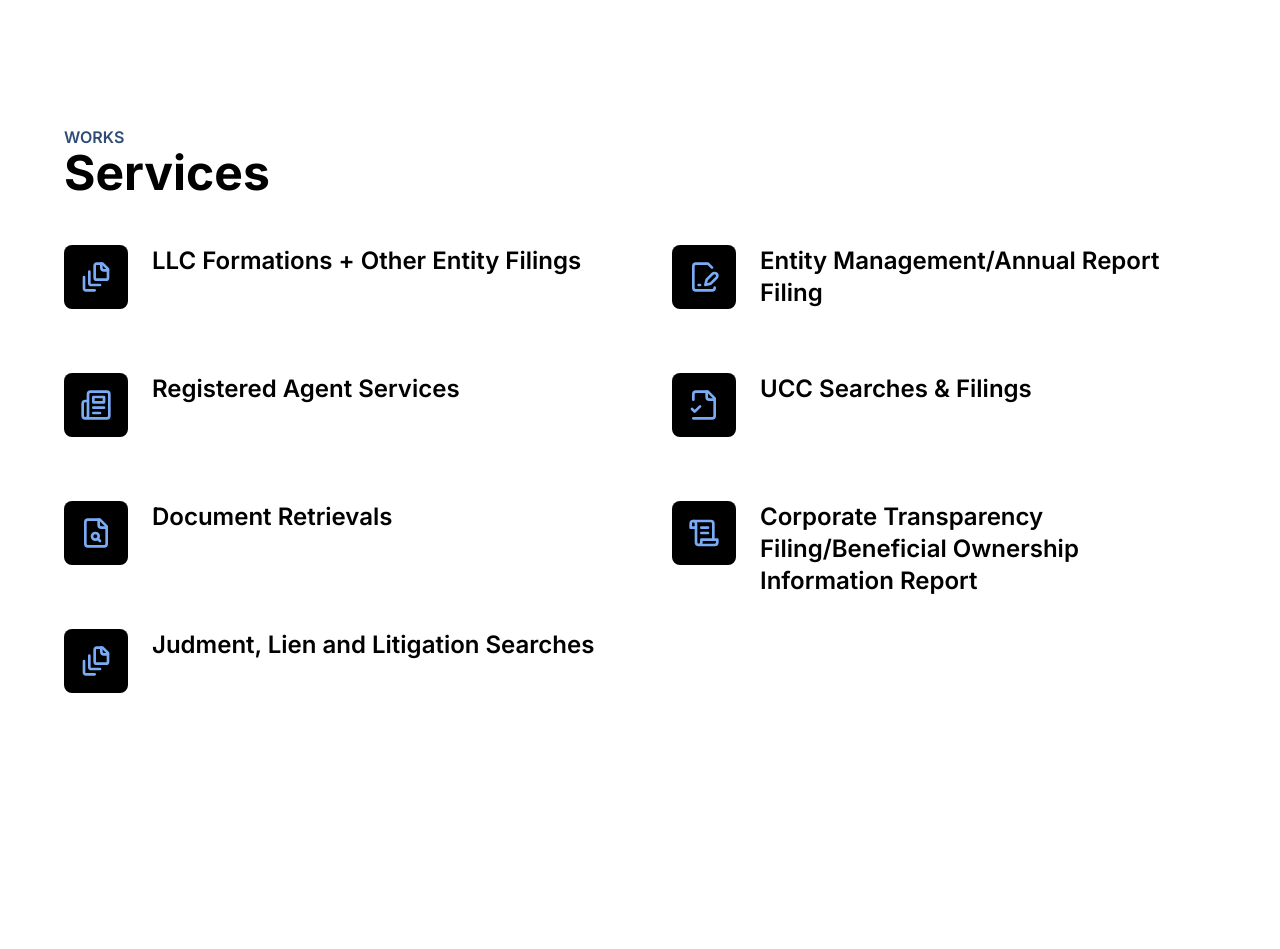
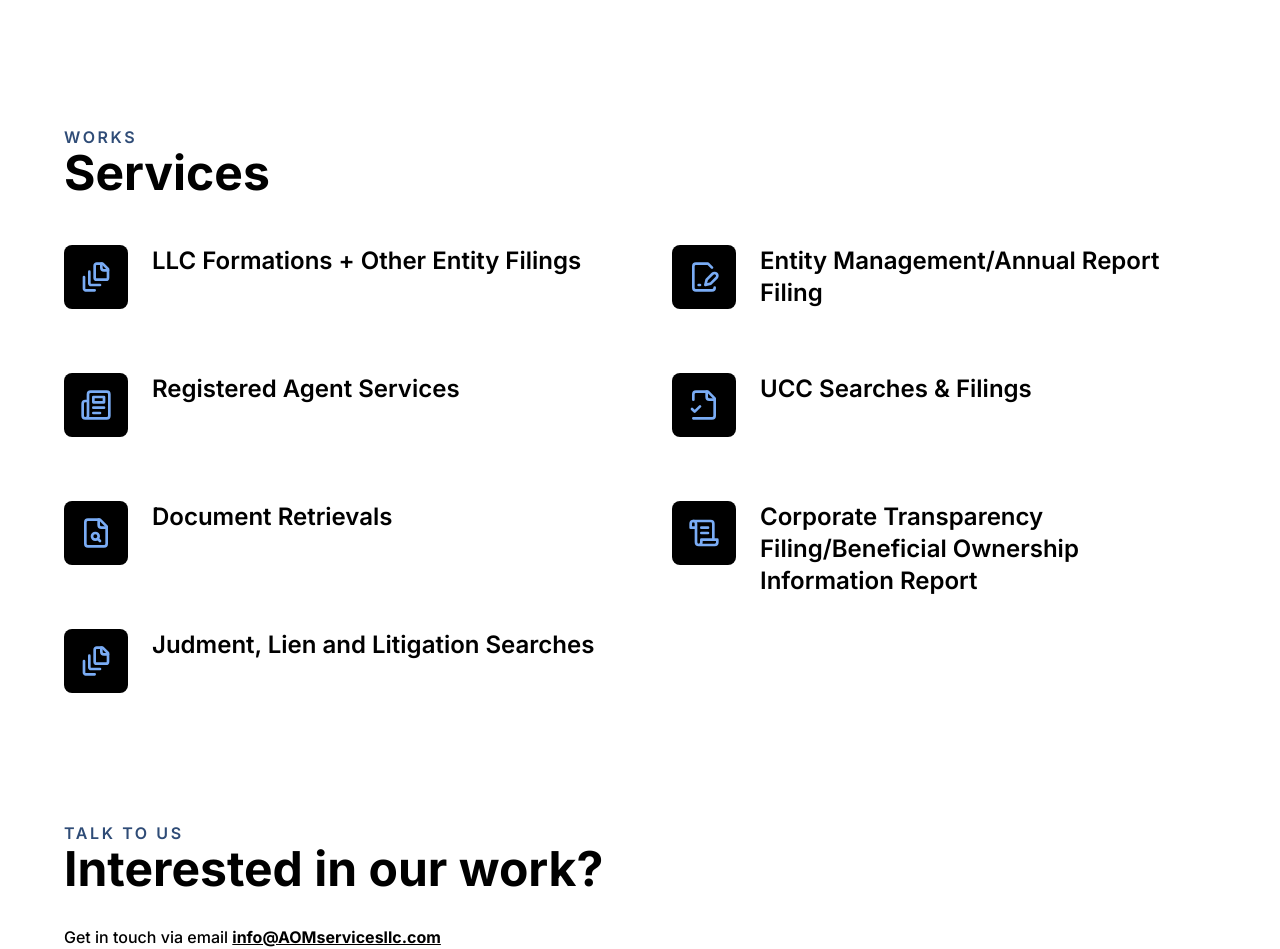
Before and after one commit to Sainath213/aom-services, a Next.js app: page / in a window 1280 px wide. Shown: the part 580-1529 px from the top of the page. Before the commit the page ends 1273 px from the top, so only its background shows below. Built offline with nearby package versions, Linux system fonts and the light colour scheme.

Commit message:
fix Contact alignment

```diff
--- a/app/(email-section)/TalkToUsSection.tsx
+++ /dev/null
@@ -1,22 +0,0 @@
-import Link from 'next/link';
-
-export default function TalkToUsSection() {
-  return (
-    <>
-      <section className='bg-white'>
-        <div className='max-w-[1272px] mx-auto text-black pb-32'>
-          <span className='text-[#2F4C77] font-semibold text-base'>
-            TALK TO US
-          </span>
-          <h2 className='font-bold text-5xl mb-8'>Interested in our work?</h2>
-          <span className='font-medium'>
-            Get in touch via email {''}
-            <Link href={'#'} className='underline font-bold '>
-              info@AOMservicesllc.com
-            </Link>
-          </span>
-        </div>
-      </section>
-    </>
-  );
-}
--- /dev/null
+++ b/app/(shared)/Contact.tsx
@@ -0,0 +1,18 @@
+import Link from 'next/link';
+
+export default function Contact() {
+  return (
+    <section className='mx-auto w-full max-w-[1336px] px-6 md:px-16'>
+      <span className='font-semibold tracking-[2.6px] text-[#2F4C77]'>
+        TALK TO US
+      </span>
+      <h2 className='mb-8 text-5xl font-bold'>Interested in our work?</h2>
+      <span className='font-medium'>
+        Get in touch via email {''}
+        <Link href={'#'} className='font-bold underline '>
+          info@AOMservicesllc.com
+        </Link>
+      </span>
+    </section>
+  );
+}
--- a/app/(shared)/Services.tsx
+++ b/app/(shared)/Services.tsx
@@ -11,7 +11,9 @@ export default function Services() {
   return (
     <section className='mx-auto w-full max-w-[1336px] px-6 md:px-16'>
       <div className='mb-6 text-black md:mb-12'>
-        <span className='text-base font-semibold text-[#2F4C77]'>WORKS</span>
+        <span className='font-semibold tracking-[2.6px] text-[#2F4C77]'>
+          WORKS
+        </span>
         <h2 className='text-4xl font-bold md:text-5xl'>Services</h2>
       </div>
       <ul className='grid grid-cols-1 gap-12 md:grid-cols-2 md:gap-16'>
--- a/app/page.tsx
+++ b/app/page.tsx
@@ -1,3 +1,4 @@
+import Contact from '@/app/(shared)/Contact';
 import Hero from '@/app/(shared)/Hero';
 import Services from '@/app/(shared)/Services';
 
@@ -6,6 +7,7 @@ export default function Home() {
     <main className='flex flex-col items-center justify-between gap-16 md:gap-32'>
       <Hero />
       <Services />
+      <Contact />
     </main>
   );
 }
```
